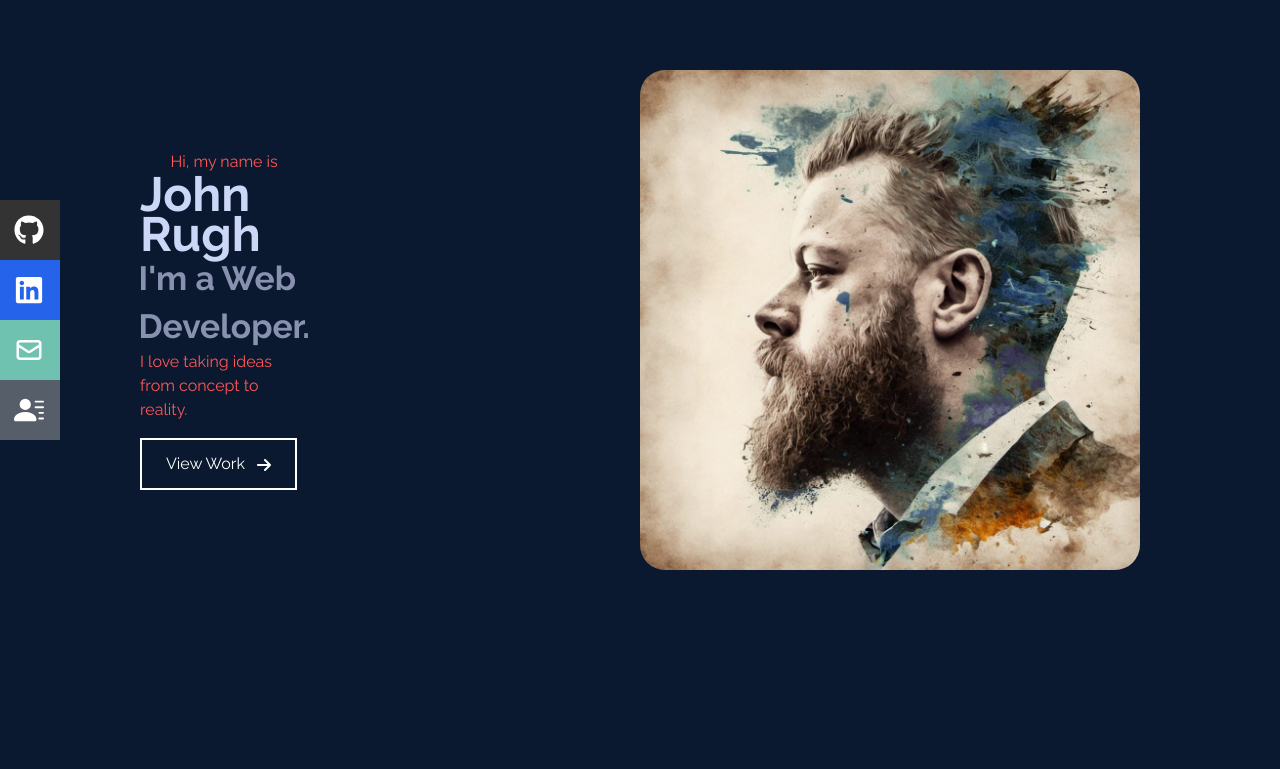
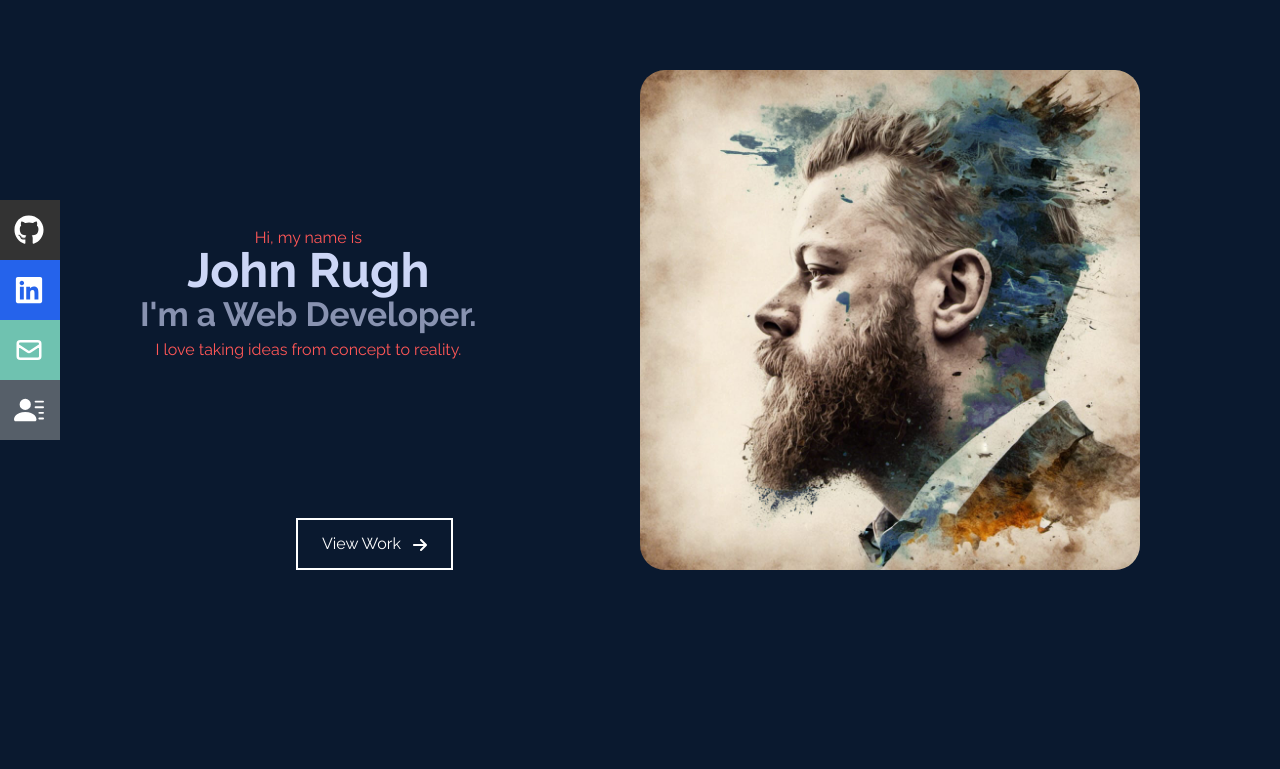
Before and after one commit to roodhouse/python-portfolio, a Flask app: page / in a window 1280 px wide. Shown: the part 80-849 px from the top of the page. Run offline with Flask 3, Linux system fonts and the light colour scheme; data comes from the database, SQL or seed files in the repository; some libraries are stand-ins or nearby versions.

Commit message:
768 done

```diff
--- a/static/css/styles.css
+++ b/static/css/styles.css
@@ -415,7 +415,12 @@ body {
     }
 
     #largeWidthSetup {
-        display: initial;
+        display: flex;
+        flex-direction: row;
+        flex-wrap: wrap;
+        height: 100%;
+        max-width: 50%;
+        align-items: flex-end;
     }
 
     #homeCopyContainer > :nth-child(-n+2) {
@@ -423,7 +428,7 @@ body {
     }
 
     #homeCopyText {
-        max-width: 50%;
+        max-width: 100%;
     }
 
     .fullName {
@@ -442,6 +447,22 @@ body {
 
     .tagLine {
         padding: 0;
+    }
+
+    .viewMore {
+        display: flex;
+        justify-content: center;
+        width: 100%;
+        margin-right: 5%;
+        padding: 0;
+    }
+
+    #viewWork {
+        padding: 0;
+    }
+
+    #aboutWrapper {
+    padding: 0 2rem 0 2rem;
     }
 
     .workGrid {
```
